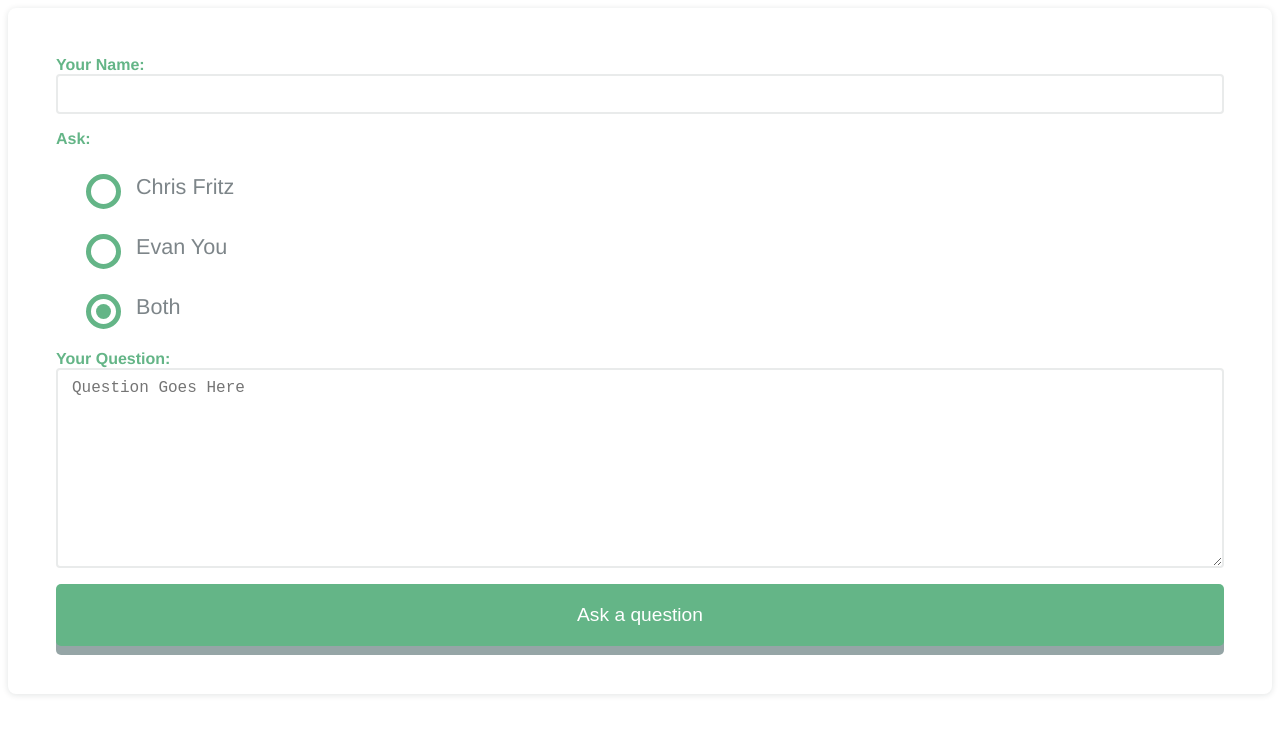
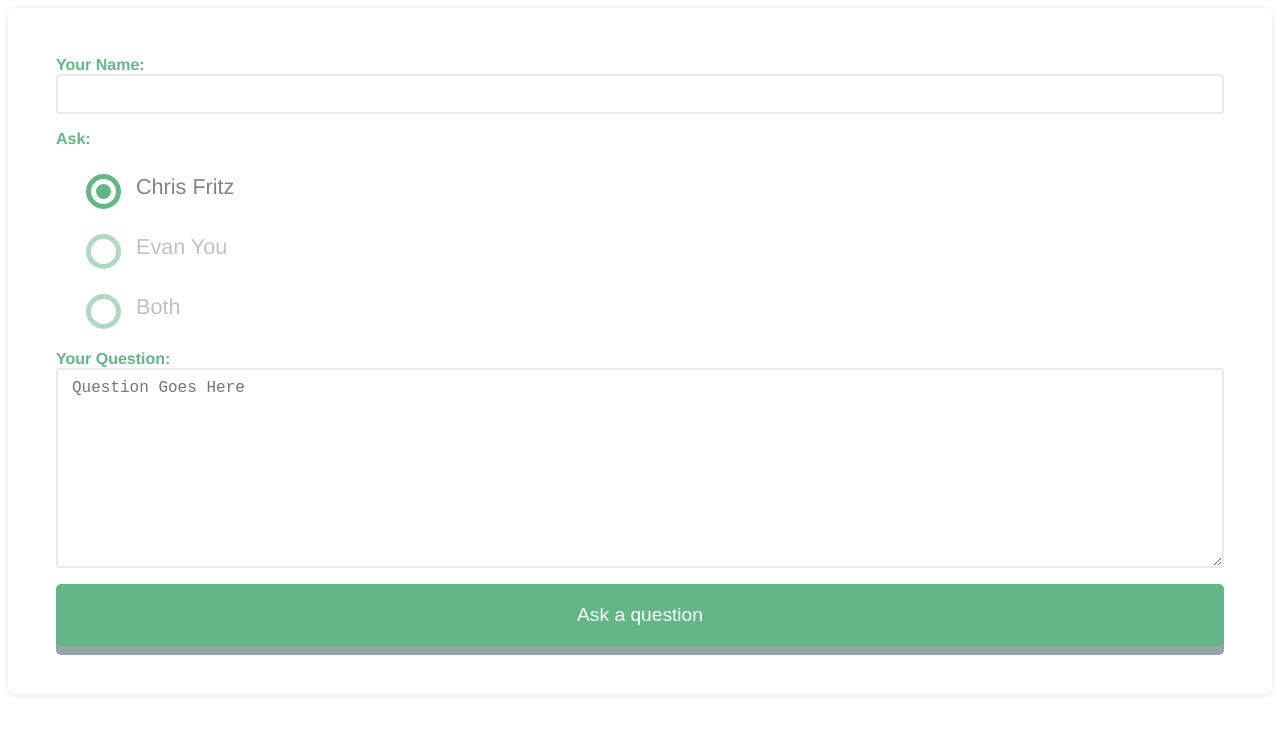
Before and after one commit to shortdiv/live-qa-board, a Vue app: page / in a window 1280 px wide. Shown: the top 734 px of the page. Built offline with nearby package versions, Linux system fonts and the light colour scheme.

Commit message:
disabled Evan option :(

```diff
--- a/src/components/QuestionForm.vue
+++ b/src/components/QuestionForm.vue
@@ -18,12 +18,20 @@
       </li>
       <li>
         <p>Ask:</p>
-        <label :class="{'pick-panelist': true, 'checked':form.askPerson === panelist}" v-for="panelist in panelists">
+        <label
+          :class="{
+            'pick-panelist': true,
+            'checked':form.askPerson === panelist,
+            'disabled': ifEvan(panelist)
+          }"
+          v-for="panelist in panelists"
+        >
           <input
             type="radio"
             name="panelist"
             @input="ev => form.askPerson = ev.target.value"
             :value="panelist"
+            :disabled="ifEvan(panelist)"
             :checked="form.askPerson === panelist"
           >
           <span>{{ panelist }}</span>
@@ -57,7 +65,7 @@
       return {
         panelists: ["Chris Fritz", "Evan You", "Both"],
         form: {
-          askPerson: "Both",
+          askPerson: "Chris Fritz",
           name: "",
           question: ""
         },
@@ -66,6 +74,9 @@
       }
     },
     methods: {
+      ifEvan (person) {
+        return person === 'Evan You' || person === 'Both'
+      },
       removeNotification () {
         this.sent = false
       },
@@ -134,6 +145,10 @@ p, label {
   z-index: 9;
   cursor: pointer;
   -webkit-transition: all 0.25s linear;
+
+  &.disabled {
+    opacity: 0.5;
+  }
 
   &:before {
     content: '';
```
